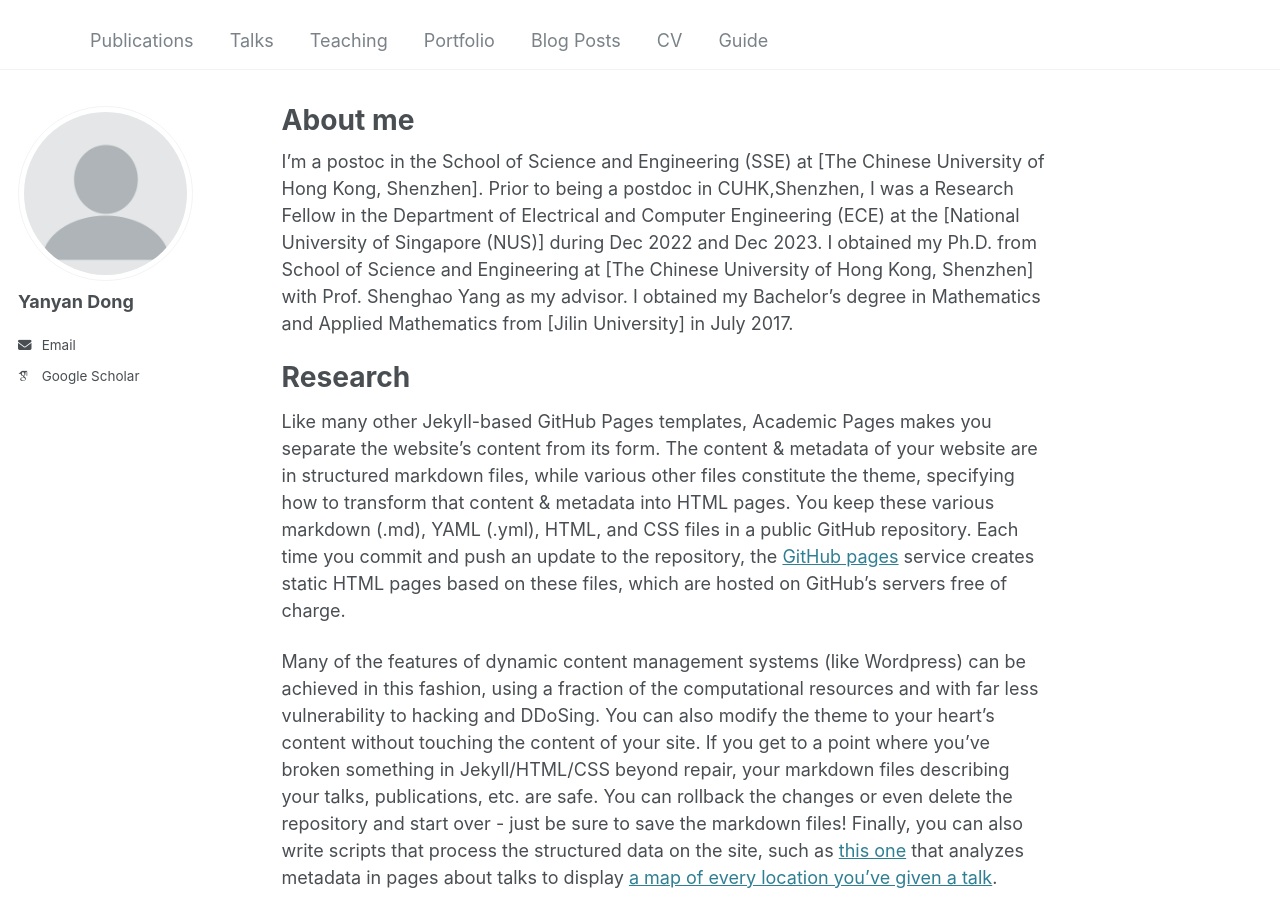
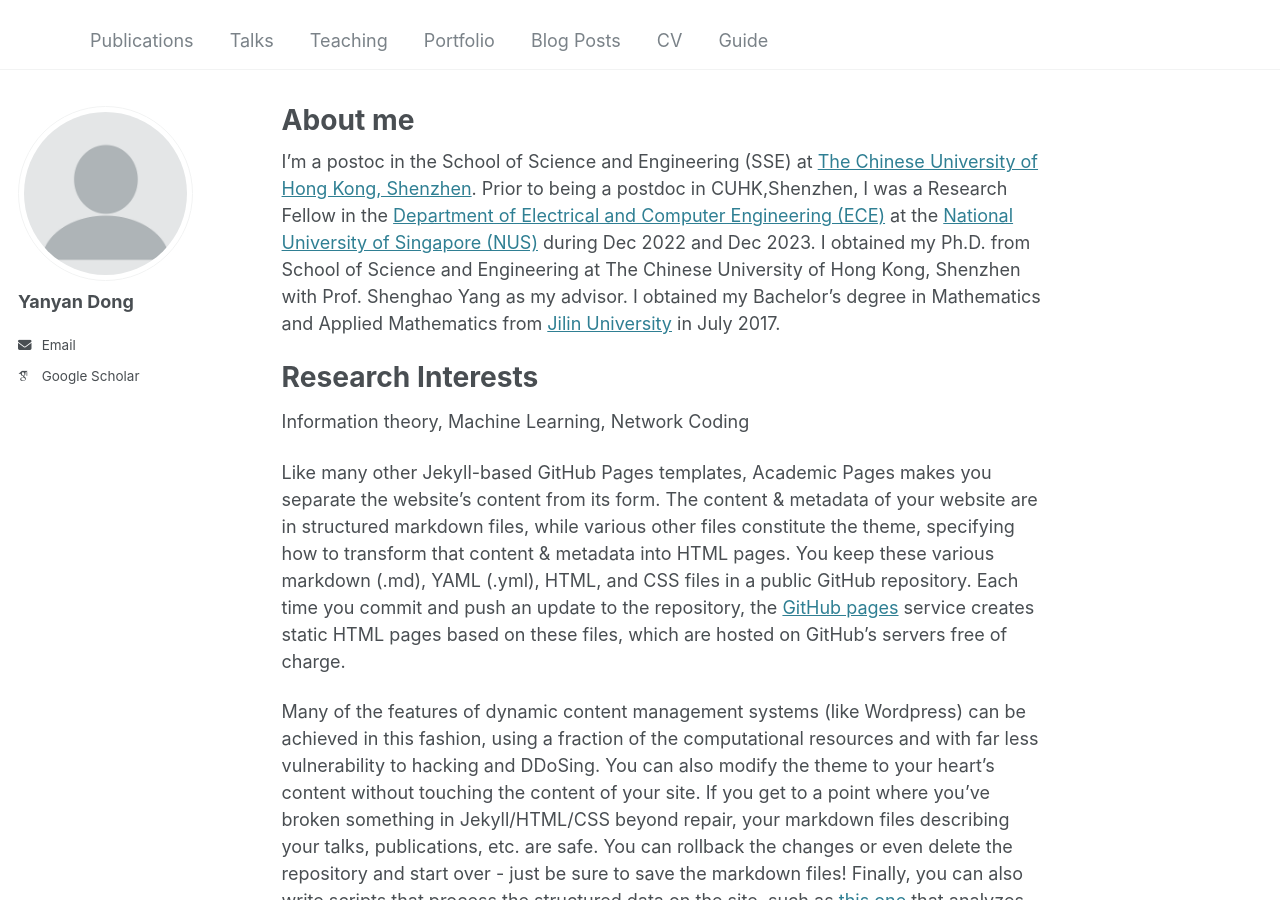
Before and after one commit to yan-yanDong/yydong, a Jekyll site: the page built from _pages/about.md, in a window 1280 px wide and 900 px high. Built offline with Jekyll 4.4.1, drawn with Linux system fonts in a browser that asks for light colours; some web fonts are replaced.

Commit message:
Update about.md

```diff
--- a/_pages/about.md
+++ b/_pages/about.md
@@ -7,10 +7,12 @@ redirect_from:
   - /about.html
 ---
 
-I'm a postoc in the School of Science and Engineering (SSE) at [The Chinese University of Hong Kong, Shenzhen]. Prior to being a postdoc in CUHK,Shenzhen, I was a Research Fellow in the Department of Electrical and Computer Engineering (ECE) at the [National University of Singapore (NUS)] during Dec 2022 and Dec 2023. I obtained my Ph.D. from School of Science and Engineering at [The Chinese University of Hong Kong, Shenzhen] with Prof. Shenghao Yang as my advisor. I obtained my Bachelor's degree in Mathematics and Applied Mathematics from [Jilin University] in July 2017.
+I'm a postoc in the School of Science and Engineering (SSE) at [The Chinese University of Hong Kong, Shenzhen](https://www.cuhk.edu.cn/en). Prior to being a postdoc in CUHK,Shenzhen, I was a Research Fellow in the [Department of Electrical and Computer Engineering (ECE)](https://www.eng.nus.edu.sg/ece/) at the [National University of Singapore (NUS)](https://www.nus.edu.sg/) during Dec 2022 and Dec 2023. I obtained my Ph.D. from School of Science and Engineering at The Chinese University of Hong Kong, Shenzhen with Prof. Shenghao Yang as my advisor. I obtained my Bachelor's degree in Mathematics and Applied Mathematics from [Jilin University](https://www.jlu.edu.cn/#) in July 2017.
 
-Research
+Research Interests
 ======
+Information theory, Machine Learning, Network Coding
+
 Like many other Jekyll-based GitHub Pages templates, Academic Pages makes you separate the website's content from its form. The content & metadata of your website are in structured markdown files, while various other files constitute the theme, specifying how to transform that content & metadata into HTML pages. You keep these various markdown (.md), YAML (.yml), HTML, and CSS files in a public GitHub repository. Each time you commit and push an update to the repository, the [GitHub pages](https://pages.github.com/) service creates static HTML pages based on these files, which are hosted on GitHub's servers free of charge.
 
 Many of the features of dynamic content management systems (like Wordpress) can be achieved in this fashion, using a fraction of the computational resources and with far less vulnerability to hacking and DDoSing. You can also modify the theme to your heart's content without touching the content of your site. If you get to a point where you've broken something in Jekyll/HTML/CSS beyond repair, your markdown files describing your talks, publications, etc. are safe. You can rollback the changes or even delete the repository and start over - just be sure to save the markdown files! Finally, you can also write scripts that process the structured data on the site, such as [this one](https://github.com/academicpages/academicpages.github.io/blob/master/talkmap.ipynb) that analyzes metadata in pages about talks to display [a map of every location you've given a talk](https://academicpages.github.io/talkmap.html).
```
